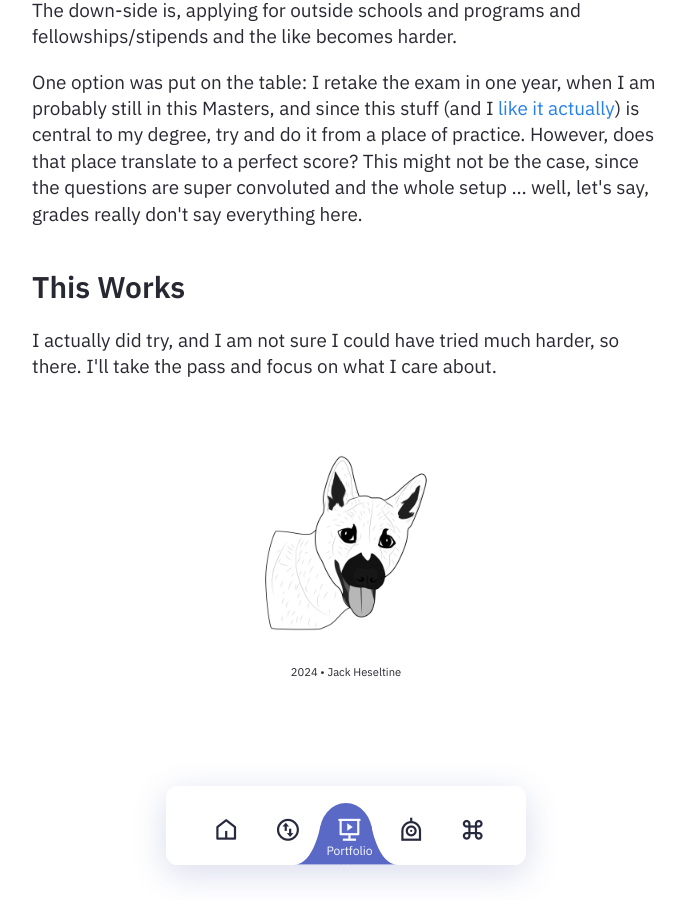
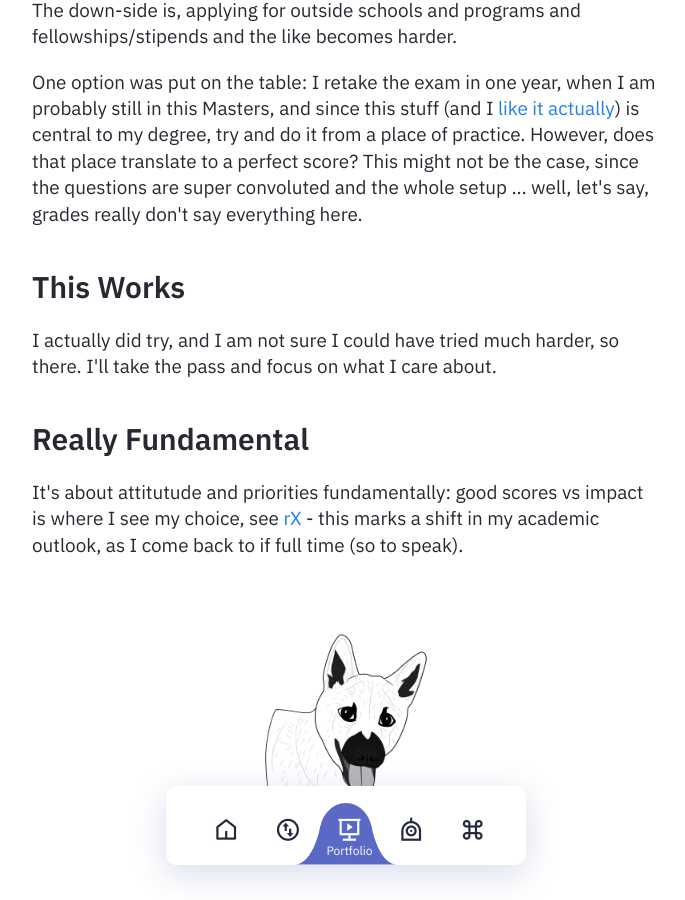
Before and after one commit to heseltime/heseltime.github.io, a Jekyll site: the page built from pages/lstmania.md, in a window 1280 px wide and 900 px high, scrolled down 682 px. Shown: the whole window, without its empty margins (294-979 px from the left). Built offline with Jekyll 4.4.1, drawn with Linux system fonts in a browser that asks for light colours.

Commit message:
Add thought

```diff
--- a/pages/lstmania.md
+++ b/pages/lstmania.md
@@ -22,6 +22,11 @@ One option was put on the table: I retake the exam in one year, when I am probab
 ## This Works
 
 I actually did try, and I am not sure I could have tried much harder, so there. I'll take the pass and focus on what I care about.
+
+## Really Fundamental
+
+It's about attitutude and priorities fundamentally: good scores vs impact is where I see my choice, see [rX](/notes) - this marks a shift in my academic outlook, as I come back to if full time (so to speak).
+
 
 <nav class="nav">
     <ul class="nav__list">
```
